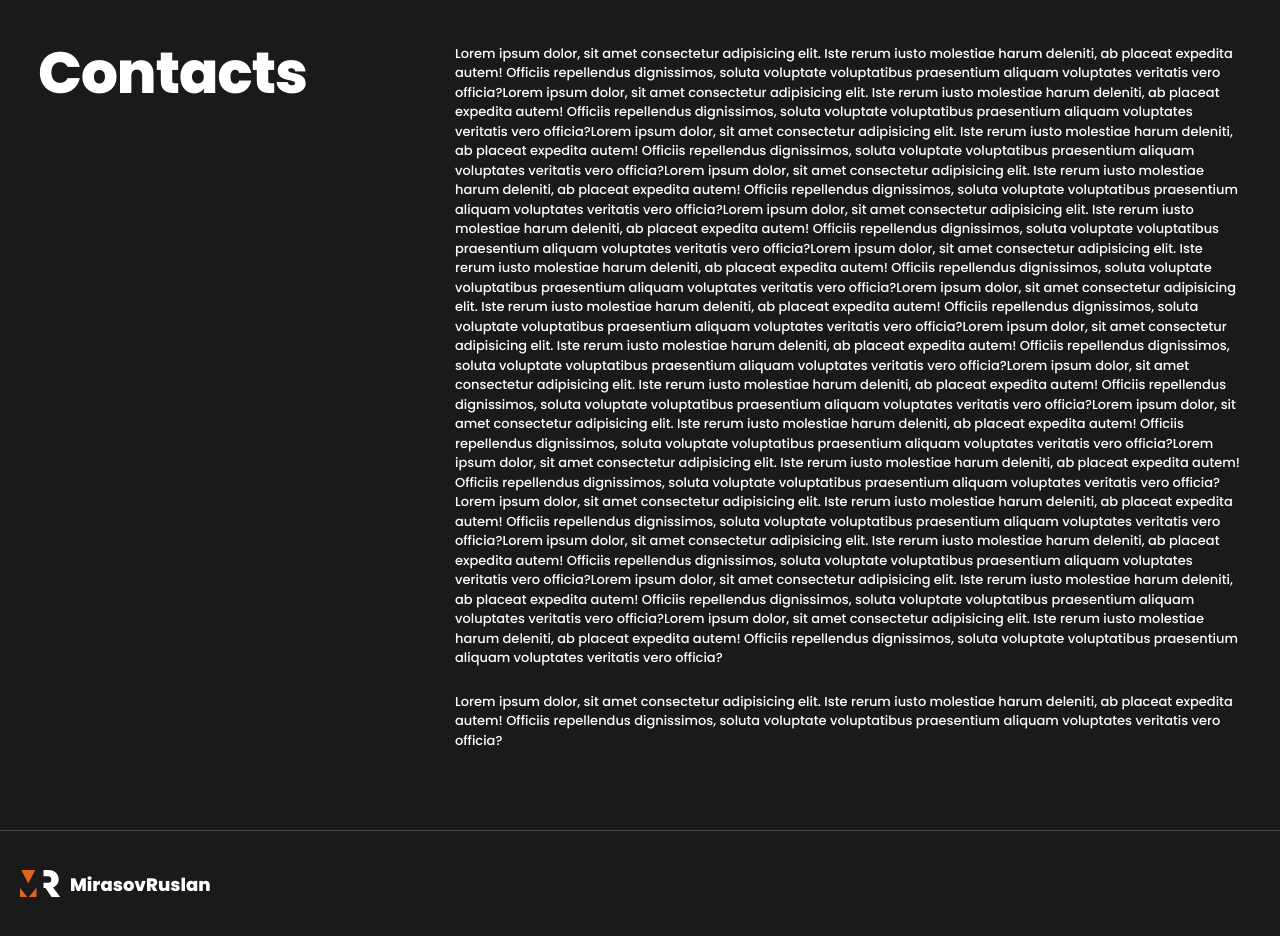
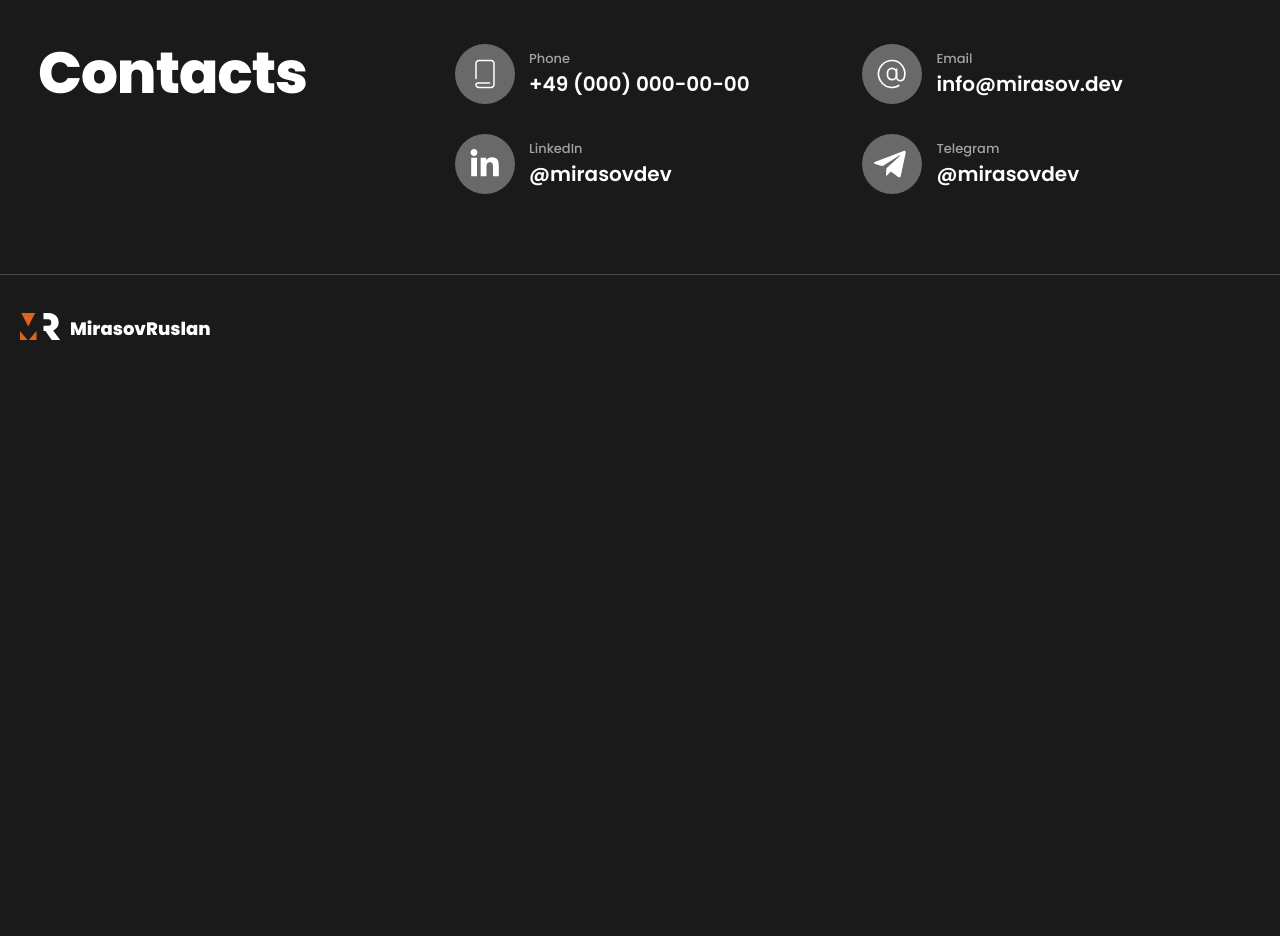
Before and after one commit to RuslanMirasov/mirasovdev, a React (Create React App) app: page / in a window 1280 px wide. Shown: the part 3620-4556 px from the top of the page. After the commit the page ends 4002 px from the top, so only its background shows below. Built offline with nearby package versions, Linux system fonts and the light colour scheme.

Commit message:
contact list created

```diff
--- /dev/null
+++ b/src/components/ContactsList/ContactsList.module.scss
@@ -0,0 +1,80 @@
+.ContactsList {
+  display: flex;
+  flex-wrap: wrap;
+  width: 100%;
+  gap: 30px;
+  li {
+    display: flex;
+    gap: 14px;
+    align-items: center;
+    align-content: center;
+    width: calc((100% - 30px) / 2);
+  }
+}
+
+.Icon {
+  display: flex;
+  position: relative;
+  flex-wrap: wrap;
+  justify-content: center;
+  align-items: center;
+  align-content: center;
+  width: 60px;
+  height: 60px;
+  border-radius: 80px;
+  background: var(--modal-project-image-bg);
+  svg {
+    width: 60%;
+    color: var(--text-color);
+  }
+}
+
+.Text {
+  display: flex;
+  flex-direction: column;
+  span {
+    opacity: 0.6;
+    font-weight: 500;
+  }
+  a {
+    font-size: 20px;
+    font-weight: 600;
+  }
+}
+
+@media (max-width: 1023px) {
+  .ContactsList {
+    gap: 20px;
+    li {
+      width: calc((100% - 20px) / 2);
+    }
+  }
+  .Icon {
+    width: 50px;
+    height: 50px;
+  }
+  .Text {
+    a {
+      font-size: 14px;
+    }
+  }
+}
+
+@media (max-width: 767px) {
+  .ContactsList {
+    margin-top: 10px;
+    li {
+      width: 100%;
+    }
+  }
+  .Icon {
+    width: 50px;
+    height: 50px;
+  }
+  .Text {
+    a {
+      font-size: 20px;
+      line-height: 1.1;
+    }
+  }
+}
--- /dev/null
+++ b/src/components/ContactsList/ContactsList.tsx
@@ -0,0 +1,60 @@
+import { Icon } from 'components';
+import css from './ContactsList.module.scss';
+
+interface Contacts {
+  _id: number;
+  icon: string;
+  label: string;
+  url: string;
+  text: string;
+}
+
+const ContactsList: React.FC = () => {
+  const contactsList: Array<Contacts> = [
+    {
+      _id: 1,
+      icon: 'phone',
+      label: 'Phone',
+      url: 'tel:+7490000000',
+      text: '+49 (000) 000-00-00',
+    },
+    {
+      _id: 2,
+      icon: 'email',
+      label: 'Email',
+      url: 'mailto:info@mirasov.dev',
+      text: 'info@mirasov.dev',
+    },
+    {
+      _id: 3,
+      icon: 'linkedin',
+      label: 'LinkedIn',
+      url: 'mailto:info@mirasov.dev',
+      text: '@mirasovdev',
+    },
+    {
+      _id: 4,
+      icon: 'telegram',
+      label: 'Telegram',
+      url: '#',
+      text: '@mirasovdev',
+    },
+  ];
+  return (
+    <ul className={css.ContactsList}>
+      {contactsList.map(({ _id, icon, label, url, text }) => (
+        <li key={_id}>
+          <a href={url} className={css.Icon}>
+            <Icon name={icon} />
+          </a>
+          <p className={css.Text}>
+            <span>{label}</span>
+            <a href={url}>{text}</a>
+          </p>
+        </li>
+      ))}
+    </ul>
+  );
+};
+
+export default ContactsList;
--- a/src/components/Icon/Icon.tsx
+++ b/src/components/Icon/Icon.tsx
@@ -369,6 +369,47 @@ const Npm: React.FC<SvgProps> = () => (
   </svg>
 );
 
+const Phone: React.FC<SvgProps> = ({ color }) => (
+  <svg viewBox="0 0 24 24" fill="none" xmlns="http://www.w3.org/2000/svg">
+    <path
+      fillRule="evenodd"
+      clipRule="evenodd"
+      d="M8 20.5L16 20.5C16.8284 20.5 17.5 19.8284 17.5 19L17.5 5C17.5 4.17157 16.8284 3.5 16 3.5L8 3.5C7.17157 3.5 6.5 4.17157 6.5 5L6.5 15C6.5 15.2761 6.27614 15.5 6 15.5C5.72386 15.5 5.5 15.2761 5.5 15L5.5 5C5.5 3.61929 6.61929 2.5 8 2.5L16 2.5C17.3807 2.5 18.5 3.61929 18.5 5L18.5 19C18.5 20.3807 17.3807 21.5 16 21.5L8 21.5C6.61929 21.5 5.5 20.3807 5.5 19C5.5 18.1716 6.17157 17.5 7 17.5L15 17.5C15.2761 17.5 15.5 17.7239 15.5 18C15.5 18.2761 15.2761 18.5 15 18.5L7 18.5C6.72386 18.5 6.5 18.7239 6.5 19C6.5 19.8284 7.17157 20.5 8 20.5Z"
+      fill={color}
+    />
+  </svg>
+);
+
+const Email: React.FC<SvgProps> = ({ color }) => (
+  <svg viewBox="0 0 32 32" fill="none" xmlns="http://www.w3.org/2000/svg">
+    <path
+      stroke={color}
+      strokeWidth="1.5"
+      d="M22.6,26c-2.2,1.5-5,2.3-8,1.9c-5.5-0.6-10-5.1-10.6-10.6C3.3,10.1,8.9,4,16,4c0.3,0,0.6,0,0.8,0 c7.5,0.5,12.4,8.3,10,15.5l0,0.1C26.3,21,25,22,23.5,22h0c-1.9,0-3.5-1.6-3.5-3.5V11"
+    />
+    <path stroke={color} strokeWidth="1.5" d="M16,21L16,21c-2.2,0-4-1.8-4-4v-2c0-2.2,1.8-4,4-4h0c2.2,0,4,1.8,4,4v2C20,19.2,18.2,21,16,21z" />
+  </svg>
+);
+
+const LinkedIn: React.FC<SvgProps> = ({ color }) => (
+  <svg viewBox="0 0 370 370" fill="none" xmlns="http://www.w3.org/2000/svg">
+    <path d="M72 102C91.33 102 107 86.33 107 67C107 47.67 91.33 32 72 32C52.67 32 37 47.67 37 67C37 86.33 52.67 102 72 102Z" fill={color} />
+    <path
+      d="M140.421 119.727V310.984H200.203V216.403C200.203 191.446 204.93 167.277 236.082 167.277C266.806 167.277 267.186 195.811 267.186 217.979V311H327V206.115C327 154.594 315.834 115 255.211 115C226.105 115 206.595 130.866 198.617 145.881H197.808V119.727H140.421ZM43 119.727H102.877V310.984H43V119.727Z"
+      fill={color}
+    />
+  </svg>
+);
+
+const Telegram: React.FC<SvgProps> = ({ color }) => (
+  <svg viewBox="0 0 370 370" fill="none" xmlns="http://www.w3.org/2000/svg">
+    <path
+      d="M303.996 50.795L15.2222 161.986C-4.48541 169.89 -4.3714 180.868 11.6064 185.763L85.7461 208.856L257.284 100.788C265.395 95.8602 272.805 98.5111 266.714 103.91L127.735 229.153H127.702L127.735 229.169L122.62 305.476C130.113 305.476 133.419 302.044 137.621 297.995L173.632 263.029L248.537 318.275C262.349 325.87 272.268 321.966 275.705 305.508L324.876 74.1164C329.909 53.9664 317.172 44.8427 303.996 50.795Z"
+      fill={color}
+    />
+  </svg>
+);
+
 const Icon: React.FC<IconProps> = ({ name = 'logo', size, color = 'currentColor', fill }) => {
   return (
     <>
@@ -397,6 +438,10 @@ const Icon: React.FC<IconProps> = ({ name = 'logo', size, color = 'currentColor'
       {name === 'vercele' && <Vercele size={size} color={color} fill={fill} />}
       {name === 'vscode' && <Vscode size={size} color={color} fill={fill} />}
       {name === 'npm' && <Npm size={size} color={color} fill={fill} />}
+      {name === 'phone' && <Phone size={size} color={color} fill={fill} />}
+      {name === 'email' && <Email size={size} color={color} fill={fill} />}
+      {name === 'linkedin' && <LinkedIn size={size} color={color} fill={fill} />}
+      {name === 'telegram' && <Telegram size={size} color={color} fill={fill} />}
     </>
   );
 };
--- a/src/components/SkillsCollection/SkillsCollection.tsx
+++ b/src/components/SkillsCollection/SkillsCollection.tsx
@@ -1,8 +1,13 @@
 import { Icon } from 'components';
 import css from './SkillsCollection.module.scss';
 
+interface Skills {
+  id: number;
+  name: string;
+}
+
 const SkillsCollection: React.FC = () => {
-  const skillsData: Array<{ id: number; name: string }> = [
+  const skillsData: Array<Skills> = [
     { id: 1, name: 'html' },
     { id: 2, name: 'css' },
     { id: 3, name: 'scss' },
--- a/src/components/index.ts
+++ b/src/components/index.ts
@@ -25,6 +25,7 @@ export { default as Project } from './Project/Project';
 export { default as AboutMeSidebar } from './AboutMeSidebar/AboutMeSidebar';
 export { default as Accordeon } from './Accordeon/Accordeon';
 export { default as SkillsCollection } from './SkillsCollection/SkillsCollection';
+export { default as ContactsList } from './ContactsList/ContactsList';
 
 //Buttons
 export { default as ButtonsList } from './Buttons/ButtonsList/ButtonsList';
--- a/src/sections/Contacts.tsx
+++ b/src/sections/Contacts.tsx
@@ -1,5 +1,5 @@
 import { useTranslation } from 'react-i18next';
-import { SectionSticky, Title } from 'components';
+import { SectionSticky, Title, ContactsList } from 'components';
 
 const Contacts: React.FC = () => {
   const { t } = useTranslation();
@@ -13,39 +13,7 @@ const Contacts: React.FC = () => {
         </Title>
       }
     >
-      <p>
-        Lorem ipsum dolor, sit amet consectetur adipisicing elit. Iste rerum iusto molestiae harum deleniti, ab placeat expedita autem! Officiis
-        repellendus dignissimos, soluta voluptate voluptatibus praesentium aliquam voluptates veritatis vero officia?Lorem ipsum dolor, sit amet
-        consectetur adipisicing elit. Iste rerum iusto molestiae harum deleniti, ab placeat expedita autem! Officiis repellendus dignissimos, soluta
-        voluptate voluptatibus praesentium aliquam voluptates veritatis vero officia?Lorem ipsum dolor, sit amet consectetur adipisicing elit. Iste
-        rerum iusto molestiae harum deleniti, ab placeat expedita autem! Officiis repellendus dignissimos, soluta voluptate voluptatibus praesentium
-        aliquam voluptates veritatis vero officia?Lorem ipsum dolor, sit amet consectetur adipisicing elit. Iste rerum iusto molestiae harum deleniti,
-        ab placeat expedita autem! Officiis repellendus dignissimos, soluta voluptate voluptatibus praesentium aliquam voluptates veritatis vero
-        officia?Lorem ipsum dolor, sit amet consectetur adipisicing elit. Iste rerum iusto molestiae harum deleniti, ab placeat expedita autem!
-        Officiis repellendus dignissimos, soluta voluptate voluptatibus praesentium aliquam voluptates veritatis vero officia?Lorem ipsum dolor, sit
-        amet consectetur adipisicing elit. Iste rerum iusto molestiae harum deleniti, ab placeat expedita autem! Officiis repellendus dignissimos,
-        soluta voluptate voluptatibus praesentium aliquam voluptates veritatis vero officia?Lorem ipsum dolor, sit amet consectetur adipisicing elit.
-        Iste rerum iusto molestiae harum deleniti, ab placeat expedita autem! Officiis repellendus dignissimos, soluta voluptate voluptatibus
-        praesentium aliquam voluptates veritatis vero officia?Lorem ipsum dolor, sit amet consectetur adipisicing elit. Iste rerum iusto molestiae
-        harum deleniti, ab placeat expedita autem! Officiis repellendus dignissimos, soluta voluptate voluptatibus praesentium aliquam voluptates
-        veritatis vero officia?Lorem ipsum dolor, sit amet consectetur adipisicing elit. Iste rerum iusto molestiae harum deleniti, ab placeat
-        expedita autem! Officiis repellendus dignissimos, soluta voluptate voluptatibus praesentium aliquam voluptates veritatis vero officia?Lorem
-        ipsum dolor, sit amet consectetur adipisicing elit. Iste rerum iusto molestiae harum deleniti, ab placeat expedita autem! Officiis repellendus
-        dignissimos, soluta voluptate voluptatibus praesentium aliquam voluptates veritatis vero officia?Lorem ipsum dolor, sit amet consectetur
-        adipisicing elit. Iste rerum iusto molestiae harum deleniti, ab placeat expedita autem! Officiis repellendus dignissimos, soluta voluptate
-        voluptatibus praesentium aliquam voluptates veritatis vero officia?Lorem ipsum dolor, sit amet consectetur adipisicing elit. Iste rerum iusto
-        molestiae harum deleniti, ab placeat expedita autem! Officiis repellendus dignissimos, soluta voluptate voluptatibus praesentium aliquam
-        voluptates veritatis vero officia?Lorem ipsum dolor, sit amet consectetur adipisicing elit. Iste rerum iusto molestiae harum deleniti, ab
-        placeat expedita autem! Officiis repellendus dignissimos, soluta voluptate voluptatibus praesentium aliquam voluptates veritatis vero
-        officia?Lorem ipsum dolor, sit amet consectetur adipisicing elit. Iste rerum iusto molestiae harum deleniti, ab placeat expedita autem!
-        Officiis repellendus dignissimos, soluta voluptate voluptatibus praesentium aliquam voluptates veritatis vero officia?Lorem ipsum dolor, sit
-        amet consectetur adipisicing elit. Iste rerum iusto molestiae harum deleniti, ab placeat expedita autem! Officiis repellendus dignissimos,
-        soluta voluptate voluptatibus praesentium aliquam voluptates veritatis vero officia?
-      </p>
-      <p>
-        Lorem ipsum dolor, sit amet consectetur adipisicing elit. Iste rerum iusto molestiae harum deleniti, ab placeat expedita autem! Officiis
-        repellendus dignissimos, soluta voluptate voluptatibus praesentium aliquam voluptates veritatis vero officia?
-      </p>
+      <ContactsList />
     </SectionSticky>
   );
 };
```
